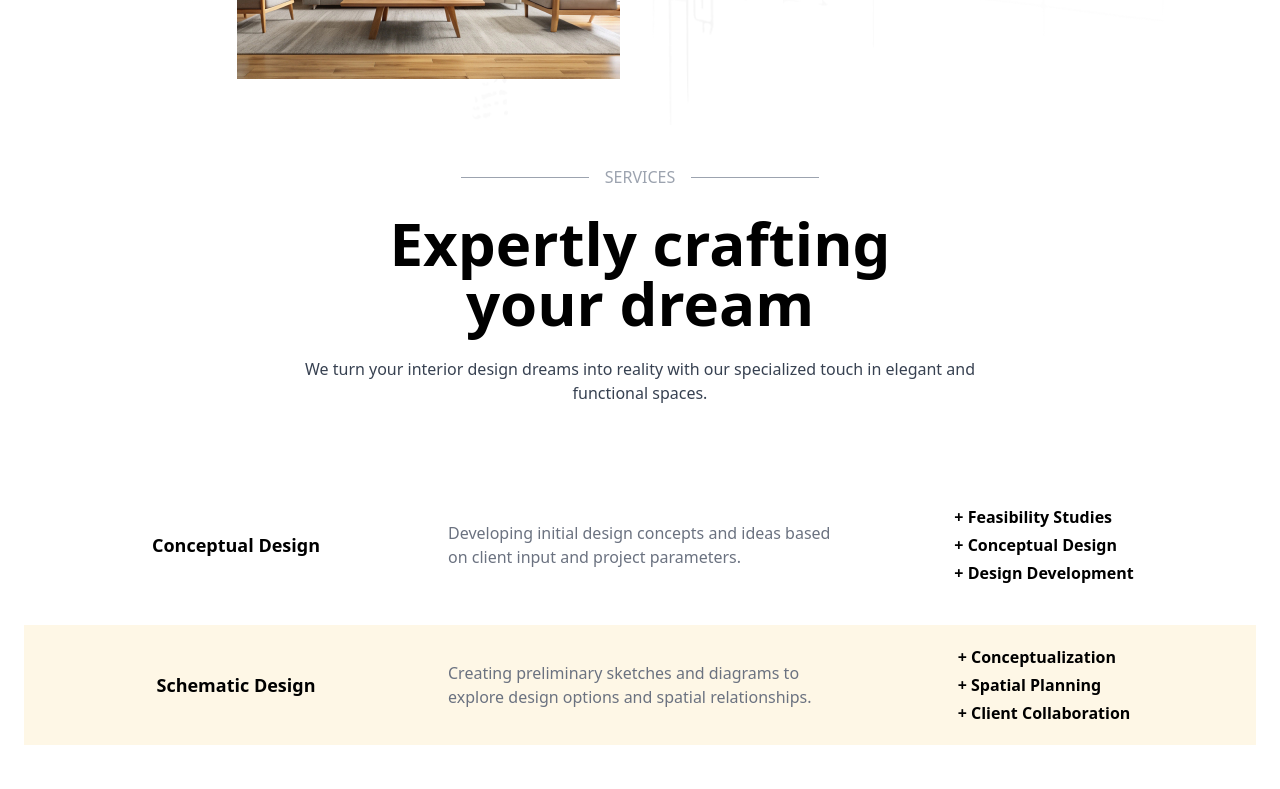
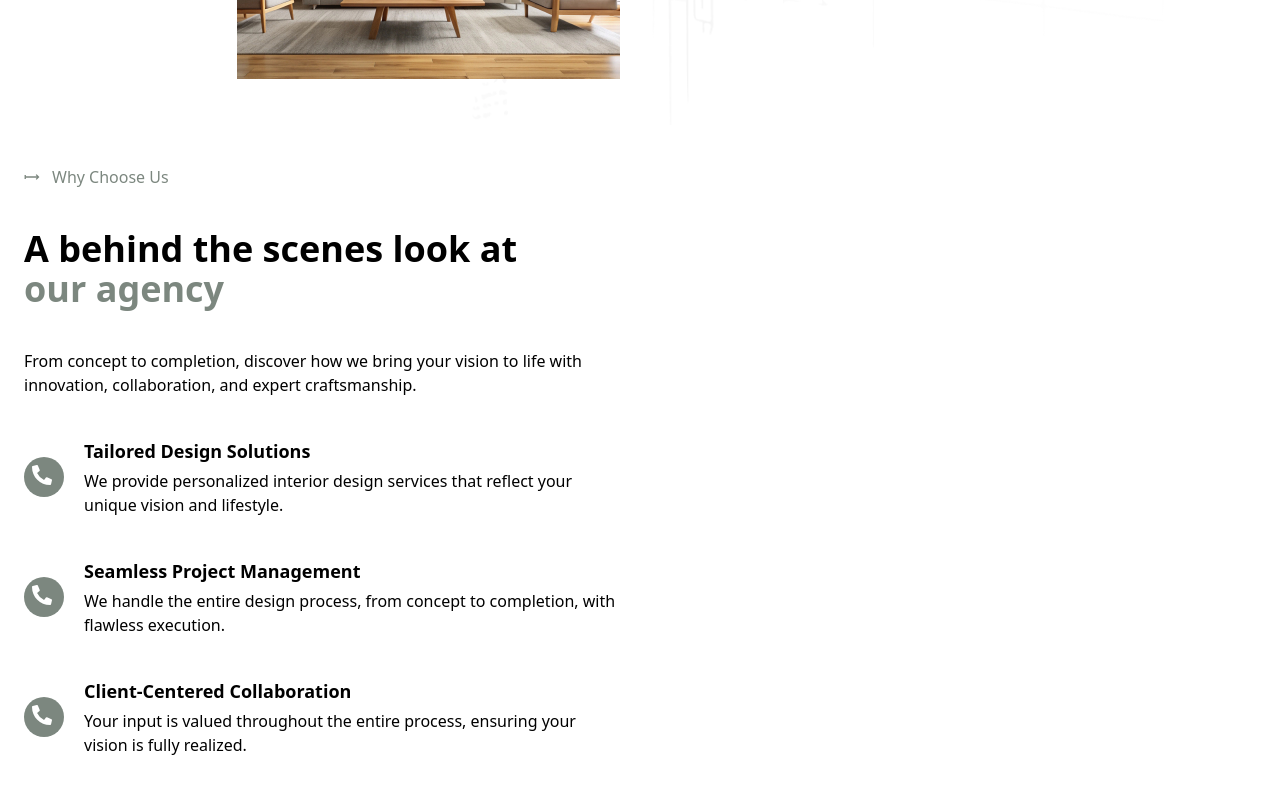
Before and after one commit to Coader-Sasmi/elite_work, a Next.js app: page / in a window 1280 px wide. Shown: the part 1500-2289 px from the top of the page. Built offline with nearby package versions, Linux system fonts and the light colour scheme.

Commit message:
Choose Us design ongoing

```diff
--- a/src/app/page.tsx
+++ b/src/app/page.tsx
@@ -1,13 +1,14 @@
 /* eslint-disable @next/next/no-img-element */
 "use client";
 
-import { AboutUs, Process, Services, ShowCase } from "@/components";
+import { AboutUs, ChooseUs, Process, Services, ShowCase } from "@/components";
 
 export default function Home() {
   return (
     <>
       {/* <HeroSec /> */}
       <AboutUs />
+      <ChooseUs />
       <Services />
       <ShowCase />
       <Process />
--- /dev/null
+++ b/src/components/ChooseUs.tsx
@@ -0,0 +1,93 @@
+/* eslint-disable @typescript-eslint/no-explicit-any */
+"use client";
+
+import { motion } from "framer-motion";
+import { CgArrowLongRightL } from "react-icons/cg";
+import { FaPhoneAlt } from "react-icons/fa";
+
+export default function ChooseUs() {
+  const ChooseUsArr = [
+    {
+      icon: "",
+      title: "Tailored Design Solutions",
+      subTitle:
+        "We provide personalized interior design services that reflect your unique vision and lifestyle.",
+      delayTime: "",
+    },
+    {
+      icon: "",
+      title: "Seamless Project Management",
+      subTitle:
+        " We handle the entire design process, from concept to completion, with flawless execution.",
+      delayTime: "",
+    },
+    {
+      icon: "",
+      title: "Client-Centered Collaboration",
+      subTitle:
+        "Your input is valued throughout the entire process, ensuring your vision is fully realized.",
+      delayTime: "",
+    },
+  ];
+  return (
+    <aside className="main-container py-10 flex lg:flex-row items-center flex-col gap-10">
+      <section className="w-full flex flex-col gap-10 pt-16 md:pt-0">
+        <motion.div
+          className="flex gap-3 items-center text-quaternary"
+          initial={{ y: 50, opacity: 0.5 }}
+          whileInView={{ y: 0, opacity: 1 }}
+          transition={{ ease: "easeOut", duration: 1.5 }}
+        >
+          <CgArrowLongRightL />
+          <h5 className="font-medium">Why Choose Us</h5>
+        </motion.div>
+        <h1 className="text-4xl font-semibold">
+          A behind the scenes look at
+          <br /> <span className="text-quaternary">our agency</span>
+        </h1>
+        <p>
+          From concept to completion, discover how we bring your vision to life
+          with innovation, collaboration, and expert craftsmanship.
+        </p>
+        {ChooseUsArr?.map((curElm, i) => (
+          <motion.div
+            key={i}
+            className="flex md:flex-row flex-col-reverse gap-5 justify-between w-full"
+            initial={{ y: 50, opacity: 0.5 }}
+            whileInView={{ y: 0, opacity: 1 }}
+            transition={{ ease: "easeOut", duration: 1.5, delay: 0.5 }}
+          >
+            <div className="flex flex-col gap-8">
+              <div className="flex items-center gap-5">
+                <motion.div
+                  whileHover="hover"
+                  className="relative rounded-full overflow-hidden p-5 bg-quaternary "
+                >
+                  <motion.div
+                    className="absolute inset-0 bg-secondary "
+                    initial={{ width: "0%" }}
+                    variants={{
+                      hover: {
+                        width: "100%",
+                        transition: { duration: 0.4, ease: "easeInOut" },
+                      },
+                    }}
+                  >
+                    <p className="relative z-10 p-2 ">
+                      <FaPhoneAlt className="text-white text-xl" />
+                    </p>
+                  </motion.div>
+                </motion.div>
+                <div className="flex flex-col gap-1">
+                  <h1 className="text-lg font-semibold">{curElm?.title}</h1>
+                  <p>{curElm?.subTitle}</p>
+                </div>
+              </div>
+            </div>
+          </motion.div>
+        ))}
+      </section>
+      <section className="w-full"></section>
+    </aside>
+  );
+}
--- a/src/components/index.ts
+++ b/src/components/index.ts
@@ -1,5 +1,6 @@
 export { default as AboutUs } from "./AboutUs";
 export { default as Accordion } from "./Accordion";
+export { default as ChooseUs } from "./ChooseUs";
 export { default as Footer } from "./Footer";
 export { default as HeroSec } from "./HeroSec";
 export { default as Navbar } from "./Navbar";
```
